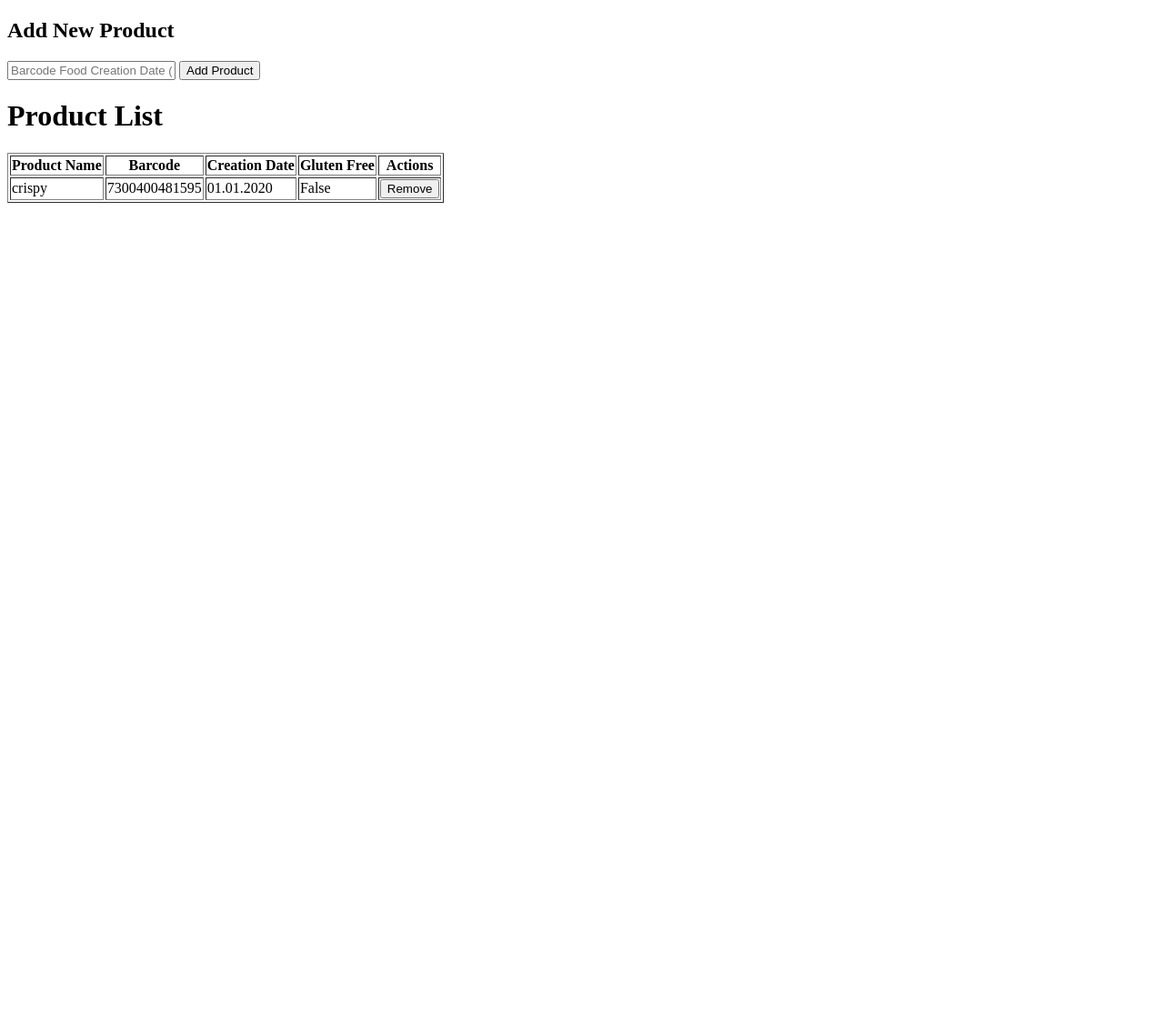
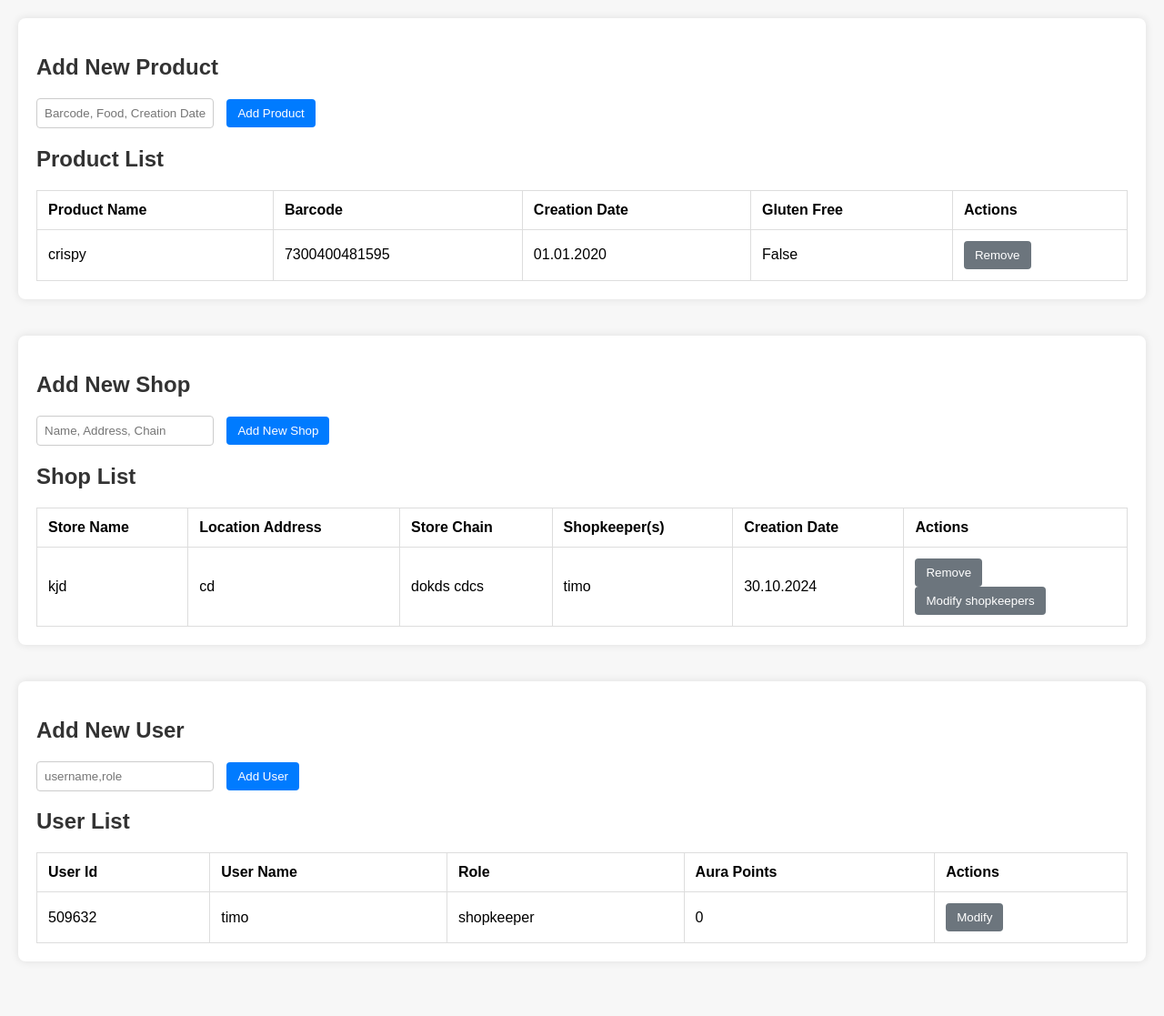
Before and after one commit to kitsain/Kitsain-Backend-Autumn2024, a Flask app: page / in a window 1280 px wide. Shown: the whole page at 91% size. Before the commit the page ends 223 px from the top, so only its background shows below. Run offline with Flask 3, Linux system fonts and the light colour scheme; data comes from the database, SQL or seed files in the repository; both versions use the stored data as it was after the commit.

Commit message:
user and shop list

```diff
--- a/app.py
+++ b/app.py
@@ -2,6 +2,8 @@ from flask import Flask, render_template, request, redirect, url_for, flash
 from flask_sqlalchemy import SQLAlchemy
 from datetime import datetime
 import get_data
+import uuid
+import random
 
 app = Flask(__name__)
 app.secret_key = 'your_secret_key'  # Required for flashing messages
@@ -9,6 +11,47 @@ app.config['SQLALCHEMY_DATABASE_URI'] = 'sqlite:///food_waste_new.db'
 app.config['SQLALCHEMY_TRACK_MODIFICATIONS'] = False
 
 db = SQLAlchemy(app)
+
+class User(db.Model):
+    __tablename__ = 'user'
+    user_id = db.Column(db.Integer, primary_key=True)
+    username = db.Column(db.String, nullable=False, unique=True)
+    password = db.Column(db.String, nullable=True)
+    email = db.Column(db.String, nullable=True)
+    role = db.Column(db.String, nullable=False, check_constraint="role IN ('user', 'shopkeeper', 'admin')")
+    aura_points = db.Column(db.Integer, default=0)
+    last_login = db.Column(db.DateTime, default=db.func.current_timestamp())
+    creation_date = db.Column(db.DateTime, default=db.func.current_timestamp())
+
+    # Relationships
+    shops = db.relationship('Shop', backref='creator', lazy=True)
+    products_created = db.relationship('Product', backref='creator', lazy=True)
+    prices_created = db.relationship('Price', backref='creator', lazy=True)
+
+
+class Shop(db.Model):
+    __tablename__ = 'shop'
+    shop_id = db.Column(db.Integer, primary_key=True)
+    store_name = db.Column(db.String, nullable=False)
+    store_chain = db.Column(db.String)
+    location_address = db.Column(db.String)
+    location_gps = db.Column(db.String)
+    user_created = db.Column(db.Integer, db.ForeignKey('user.user_id'))
+    creation_date = db.Column(db.DateTime, default=db.func.current_timestamp())
+
+    # Relationships
+    prices = db.relationship('Price', backref='shop', lazy=True)
+
+
+class WorksFor(db.Model):
+    __tablename__ = 'works_for'
+    user_id = db.Column(db.Integer, db.ForeignKey('user.user_id'), primary_key=True)
+    shop_id = db.Column(db.Integer, db.ForeignKey('shop.shop_id'), primary_key=True)
+
+    # Relationships
+    user = db.relationship('User', backref=db.backref("works_for", cascade="all, delete-orphan"))
+    shop = db.relationship('Shop', backref=db.backref("works_for", cascade="all, delete-orphan"))
+
 
 class Product(db.Model):
     __tablename__ = 'product'
@@ -28,32 +71,44 @@ class Product(db.Model):
     user_created = db.Column(db.Integer, db.ForeignKey('user.user_id'))
     creation_date = db.Column(db.DateTime, default=db.func.current_timestamp())
 
-class User(db.Model):
-    __tablename__ = 'user'
-    user_id = db.Column(db.Integer, primary_key=True)
-    username = db.Column(db.String, nullable=False, unique=True)
-    password = db.Column(db.String, nullable=False)
-    email = db.Column(db.String, nullable=False, unique=True)
-    role = db.Column(db.String, nullable=False)
-    creation_date = db.Column(db.DateTime, default=db.func.current_timestamp())
+    # Relationships
+    prices = db.relationship('Price', backref='product', lazy=True)
+
+
+class Price(db.Model):
+    __tablename__ = 'price'
+    price_id = db.Column(db.Integer, primary_key=True)
+    product_id = db.Column(db.Integer, db.ForeignKey('product.product_id'), nullable=False)
+    shop_id = db.Column(db.Integer, db.ForeignKey('shop.shop_id'), nullable=False)
+    price = db.Column(db.Float, nullable=False)
+    discount_price = db.Column(db.Float)
+    waste_discount_percentage = db.Column(db.Float)
+    report_date = db.Column(db.DateTime, default=db.func.current_timestamp())
+    valid_from_date = db.Column(db.DateTime)
+    valid_to_date = db.Column(db.DateTime)
+    user_created = db.Column(db.Integer, db.ForeignKey('user.user_id'))
+
 
 
 @app.route('/')
 def index():
     products = (Product).query.all()  # Fetch all products from the database
-    return render_template('index.html', products=products)
+    shops = Shop.query.all()
+    users = User.query.all()
+    shopkeepers_data = {shop.shop_id: [wf.user.username for wf in shop.works_for] for shop in shops}
+    return render_template('index.html', products=products, shops=shops, shopkeepers_data=shopkeepers_data, users=users)
 
 
-@app.route('/add', methods=['POST'])
+@app.route('/add_product', methods=['POST'])
 def add_product():
     get_food = request.form.get('food_details')
 
     if not get_food:
-        flash("Please provide the food details.")
+        flash("Please provide the food details.", "product")
         return redirect(url_for('index'))
 
     try:
-        parts = get_food.split()
+        parts = get_food.split(',')
         barcode = parts[0]
         product_name = ' '.join(parts[1:-1])
         creation_date = parts[-1]
@@ -63,7 +118,7 @@ def add_product():
         # Validate barcode
         existing_product = Product.query.filter_by(barcode=barcode).first()
         if existing_product:
-            flash(f"Barcode {barcode} already used! Choose another barcode.")
+            flash(f"Barcode {barcode} already used! Choose another barcode.", "product")
             return redirect(url_for('index'))
 
         # Parse creation date
@@ -79,24 +134,178 @@ def add_product():
         db.session.add(new_product)
         db.session.commit()
 
-        flash(f"Product \"{product_name}\" added successfully with barcode \"{barcode}\".")
+        flash(f"Product \"{product_name}\" added successfully with barcode \"{barcode}\".", "product")
     except (ValueError, IndexError):
-        flash("Please provide the food details in the correct format: barcode food creation_date")
+        flash("Please provide the food details in the correct format: barcode food creation_date", "product")
     except Exception as e:
-        flash(f"Database error: {e}")
+        flash(f"Database error: {e}", "product")
 
     return redirect(url_for('index'))
 
 
-@app.route('/remove/<int:product_id>', methods=['POST'])
+@app.route('/remove_product/<int:product_id>', methods=['POST'])
 def remove_product(product_id):
-    product_to_remove = Product.query.get(product_id)
+    product_to_remove = Product.query.filter_by(product_id=product_id).first()
     if product_to_remove:
         db.session.delete(product_to_remove)
         db.session.commit()
     return redirect(url_for('index'))
 
 
+@app.route('/remove_shop/<int:shop_id>', methods=['POST'])
+def remove_shop(shop_id):
+    shop_to_remove = Shop.query.filter_by(shop_id=shop_id).first()
+    if shop_to_remove:
+        db.session.delete(shop_to_remove)
+        db.session.commit()
+    return redirect(url_for('index'))
+
+
+@app.route('/add_shop', methods=['POST'])
+def add_shop():
+    get_shop = request.form.get('shop_details')
+
+    if not get_shop:
+        flash("Please provide the shop details.", "shop")
+        return redirect(url_for('index'))
+
+    try:
+        parts = get_shop.split(',')
+        shop_name = parts[0]
+        shop_chain = parts[1]
+        shop_location = parts[2]
+        user_id = 1
+
+
+        new_shop = Shop(
+            store_name=shop_name,
+            store_chain=shop_chain,
+            location_address=shop_location,
+            user_created=user_id  # Set user_created here
+        )
+
+        db.session.add(new_shop)
+        db.session.commit()
+
+        flash(f"Shop added successfully", "shop")
+    except (ValueError, IndexError):
+        flash("Please provide the food details in the correct format: barcode food creation_date", "shop")
+    except Exception as e:
+        flash(f"Database error: {e}", "shop")
+
+    return redirect(url_for('index'))
+
+@app.route('/modify_shopkeepers/<int:shop_id>', methods=['GET', 'POST'])
+def modify_shopkeepers(shop_id):
+    if not shop_id:
+        flash("Shop ID is required.", "error")
+        return redirect(url_for('index'))
+    shop = Shop.query.get(shop_id)
+    if not shop:
+        flash("Shop not found", "error")
+        return redirect(url_for('index'))
+
+    # Fetch all users for shopkeeper options
+    users = User.query.all()
+    current_shopkeepers = [wf.user for wf in shop.works_for]
+
+    if request.method == 'POST':
+        # Logic for adding/removing shopkeepers
+        action = request.form.get("action")
+        user_id = request.form.get("user_id")
+
+        if action == "add":
+            # Add user as shopkeeper if not already assigned
+            if not WorksFor.query.filter_by(shop_id=shop_id, user_id=user_id).first():
+                new_shopkeeper = WorksFor(shop_id=shop_id, user_id=user_id)
+                db.session.add(new_shopkeeper)
+                db.session.commit()
+                flash("Shopkeeper added successfully", "success")
+        elif action == "remove":
+            # Remove the shopkeeper if exists
+            existing_shopkeeper = WorksFor.query.filter_by(shop_id=shop_id, user_id=user_id).first()
+            if existing_shopkeeper:
+                db.session.delete(existing_shopkeeper)
+                db.session.commit()
+                flash("Shopkeeper removed successfully", "success")
+
+        return redirect(url_for('modify_shopkeepers', shop_id=shop_id))
+
+    return render_template('modify_shopkeepers.html', shop=shop, users=users, current_shopkeepers=current_shopkeepers)
+
+
+@app.route('/add_user', methods=['POST'])
+def add_user():
+    get_user = request.form.get('user_info')
+
+    if not get_user:
+        flash("Please provide the user details.", "user")
+        return redirect(url_for('index'))
+
+    try:
+        parts = get_user.split(',')
+        username = parts[0]
+        role = parts[1]
+        user_id = generate_unique_user_id()
+        aura_points = 0
+
+        # Validate barcode
+        existing_user = User.query.filter_by(username=username).first()
+        if existing_user:
+            flash(f"Username {username} already used! Choose another username.", "user")
+            return redirect(url_for('index'))
+
+        new_user = User(
+            user_id=user_id,
+            username=username,
+            role=role,
+            password="default", #TODO
+            aura_points=aura_points,
+        )
+
+        db.session.add(new_user)
+        db.session.commit()
+
+        flash(f"User \"{username}\" added successfully", "user")
+    except (ValueError, IndexError):
+        flash("Please provide the user details in the correct format: username role", "user")
+    except Exception as e:
+        flash(f"Database error: {e}", "user")
+
+    return redirect(url_for('index'))
+
+@app.route('/modify_users/<int:user_id>', methods=['GET', 'POST'])
+def modify_user(user_id):
+    if not user_id:
+        flash("User ID is required.", "error")
+        return redirect(url_for('index'))
+
+    user = User.query.get(user_id)
+    if not user:
+        flash("User not found", "error")
+        return redirect(url_for('index'))
+
+    # Pass the user object to the template
+    return render_template('modify_user.html', user=user)
+
+@app.route('/remove_user/<int:user_id>', methods=['GET', 'POST'])
+def remove_user(user_id):
+    user_to_remove = User.query.filter_by(user_id=user_id).first()
+    if user_to_remove:
+        db.session.delete(user_to_remove)
+        db.session.commit()
+    return redirect(url_for('index'))
+
+
+def generate_unique_user_id():
+    while True:
+        # Generate a random ID within a larger range
+        user_id = random.randint(1000, 999999)
+        # Check if this ID already exists in the database
+        if not db.session.query(User).filter_by(user_id=user_id).first():
+            return user_id
+
+
 if __name__ == "__main__":
     with app.app_context():
         db.create_all()  # Create tables if they don't exist
--- /dev/null
+++ b/static/styles.css
@@ -0,0 +1,65 @@
+body {
+    font-family: Arial, sans-serif;
+    margin: 0;
+    padding: 20px;
+    background-color: #f7f7f7;
+}
+
+.section-container {
+    margin-bottom: 40px;
+    padding: 20px;
+    background-color: #ffffff;
+    border-radius: 8px;
+    box-shadow: 0px 0px 10px rgba(0, 0, 0, 0.1);
+}
+
+.section-title {
+    font-size: 1.5em;
+    margin-bottom: 20px;
+    color: #333333;
+}
+
+.form, .table, .flash-messages {
+    margin-top: 15px;
+}
+
+.input-field {
+    padding: 8px;
+    margin-right: 10px;
+    border-radius: 4px;
+    border: 1px solid #cccccc;
+}
+
+.btn-primary, .btn-secondary {
+    padding: 8px 12px;
+    color: white;
+    border: none;
+    border-radius: 4px;
+    cursor: pointer;
+}
+
+.btn-primary {
+    background-color: #007bff;
+}
+
+.btn-secondary {
+    background-color: #6c757d;
+}
+
+.table {
+    width: 100%;
+    border-collapse: collapse;
+}
+
+.table th, .table td {
+    padding: 12px;
+    border: 1px solid #dddddd;
+    text-align: left;
+}
+
+.flash-messages {
+    padding: 10px;
+    border-radius: 4px;
+    background-color: #f8d7da;
+    color: #721c24;
+}
--- a/templates/index.html
+++ b/templates/index.html
@@ -3,29 +3,34 @@
 <head>
     <meta charset="UTF-8">
     <meta name="viewport" content="width=device-width, initial-scale=1.0">
-    <title>Product List</title>
+    <title>Product, Shop, and User Management</title>
+    <link rel="stylesheet" href="{{ url_for('static', filename='styles.css') }}">
 </head>
 <body>
 
-    <h2>Add New Product</h2>
-    <form action="{{ url_for('add_product') }}" method="POST">
-        <input type="text" name="food_details" placeholder="Barcode Food Creation Date (dd.mm.yyyy)" required>
-        <button type="submit">Add Product</button>
+    <!-- Product Section -->
+    <section class="section-container">
+        <h2 class="section-title">Add New Product</h2>
+        <form action="{{ url_for('add_product') }}" method="POST" class="form">
+            <input type="text" name="food_details" placeholder="Barcode, Food, Creation Date (dd.mm.yyyy)" required class="input-field">
+            <button type="submit" class="btn-primary">Add Product</button>
         </form>
 
-    <h1>Product List</h1>
-
-    {% with messages = get_flashed_messages() %}
+        <!-- Flash messages for Products -->
+        {% with messages = get_flashed_messages(category_filter=["product"]) %}
             {% if messages %}
+                <div class="flash-messages flash-product">
                     <ul>
                     {% for message in messages %}
                         <li>{{ message }}</li>
                     {% endfor %}
                     </ul>
+                </div>
             {% endif %}
         {% endwith %}
 
-    <table border="1">
+        <h1 class="section-title">Product List</h1>
+        <table class="table">
             <thead>
                 <tr>
                     <th>Product Name</th>
@@ -43,14 +48,127 @@
                     <td>{{ product.creation_date.strftime('%d.%m.%Y') }}</td>
                     <td>{{ product.gluten_free }}</td>
                     <td>
-                    <form action="{{ url_for('remove_product', product_id=product.product_id) }}" method="POST" style="display:inline;">
-                        <button type="submit">Remove</button>
+                        <form action="{{ url_for('remove_product', product_id=product.product_id) }}" method="POST" class="action-form">
+                            <button type="submit" class="btn-secondary">Remove</button>
                         </form>
                     </td>
                 </tr>
                 {% endfor %}
             </tbody>
         </table>
+    </section>
 
+    <!-- Shop Section -->
+    <section class="section-container">
+        <h2 class="section-title">Add New Shop</h2>
+        <form action="{{ url_for('add_shop') }}" method="POST" class="form">
+            <input type="text" name="shop_details" placeholder="Name, Address, Chain" required class="input-field">
+            <button type="submit" class="btn-primary">Add New Shop</button>
+        </form>
+
+        <!-- Flash messages for Shops -->
+        {% with messages = get_flashed_messages(category_filter=["shop"]) %}
+            {% if messages %}
+                <div class="flash-messages flash-shop">
+                    <ul>
+                    {% for message in messages %}
+                        <li>{{ message }}</li>
+                    {% endfor %}
+                    </ul>
+                </div>
+            {% endif %}
+        {% endwith %}
+
+        <h1 class="section-title">Shop List</h1>
+        <table class="table">
+            <thead>
+                <tr>
+                    <th>Store Name</th>
+                    <th>Location Address</th>
+                    <th>Store Chain</th>
+                    <th>Shopkeeper(s)</th>
+                    <th>Creation Date</th>
+                    <th>Actions</th>
+                </tr>
+            </thead>
+            <tbody>
+                {% for shop in shops %}
+                <tr>
+                    <td>{{ shop.store_name }}</td>
+                    <td>{{ shop.location_address }}</td>
+                    <td>{{ shop.store_chain }}</td>
+                    <td>
+                        {% if shopkeepers_data[shop.shop_id] %}
+                            {% for shopkeeper in shopkeepers_data[shop.shop_id] %}
+                                {{ shopkeeper }}{% if not loop.last %}, {% endif %}
+                            {% endfor %}
+                        {% else %}
+                            No shopkeepers assigned
+                        {% endif %}
+                    </td>
+                    <td>{{ shop.creation_date.strftime('%d.%m.%Y') }}</td>
+                    <td>
+                        <form action="{{ url_for('remove_shop', shop_id=shop.shop_id) }}" method="POST" class="action-form">
+                            <button type="submit" class="btn-secondary">Remove</button>
+                        </form>
+                        <form action="{{ url_for('modify_shopkeepers', shop_id=shop.shop_id) }}" method="POST" class="action-form">
+                            <button type="submit" class="btn-secondary">Modify shopkeepers</button>
+                        </form>
+                    </td>
+                </tr>
+                {% endfor %}
+            </tbody>
+        </table>
+    </section>
+
+    <!-- User Section -->
+    <section class="section-container">
+        <h2 class="section-title">Add New User</h2>
+        <form action="{{ url_for('add_user') }}" method="POST" class="form">
+            <input type="text" name="user_info" placeholder="username,role" required class="input-field">
+            <button type="submit" class="btn-primary">Add User</button>
+        </form>
+
+        <!-- Flash messages for Users -->
+        {% with messages = get_flashed_messages(category_filter=["user"]) %}
+            {% if messages %}
+                <div class="flash-messages flash-user">
+                    <ul>
+                    {% for message in messages %}
+                        <li>{{ message }}</li>
+                    {% endfor %}
+                    </ul>
+                </div>
+            {% endif %}
+        {% endwith %}
+
+        <h1 class="section-title">User List</h1>
+        <table class="table">
+            <thead>
+                <tr>
+                    <th>User Id</th>
+                    <th>User Name</th>
+                    <th>Role</th>
+                    <th>Aura Points</th>
+                    <th>Actions</th>
+                </tr>
+            </thead>
+            <tbody>
+                {% for user in users %}
+                <tr>
+                    <td>{{ user.user_id }}</td>
+                    <td>{{ user.username }}</td>
+                    <td>{{ user.role }}</td>
+                    <td>{{ user.aura_points }}</td>
+                    <td>
+                        <form action="{{ url_for('modify_user', user_id=user.user_id) }}" method="POST" class="action-form">
+                            <button type="submit" class="btn-secondary">Modify</button>
+                        </form>
+                    </td>
+                </tr>
+                {% endfor %}
+            </tbody>
+        </table>
+    </section>
 </body>
 </html>
```
Also changed, not shown: static/style.css (deleted, +0 -23 lines), templates/modify_shopkeepers.html (added, +65 -0 lines), templates/modify_user.html (added, +16 -0 lines), instance/food_waste_new.db. Lines whose indentation alone changed are shown as unchanged.
